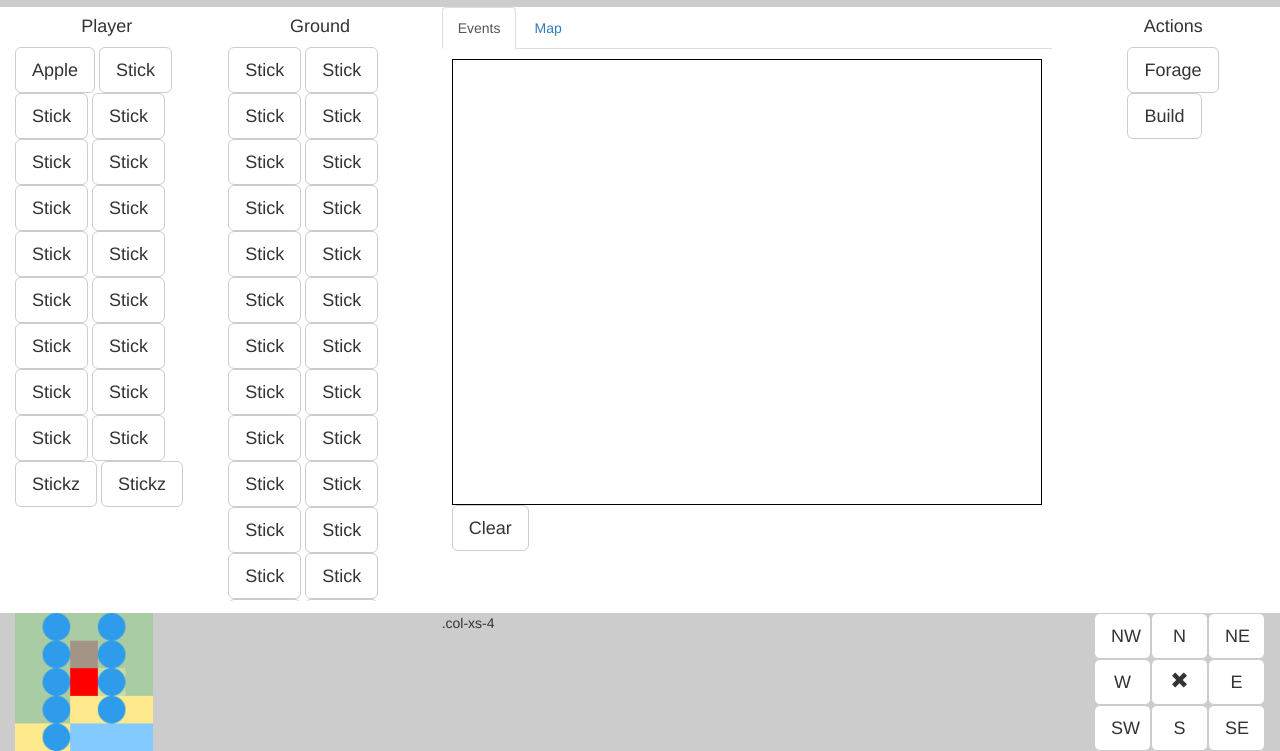
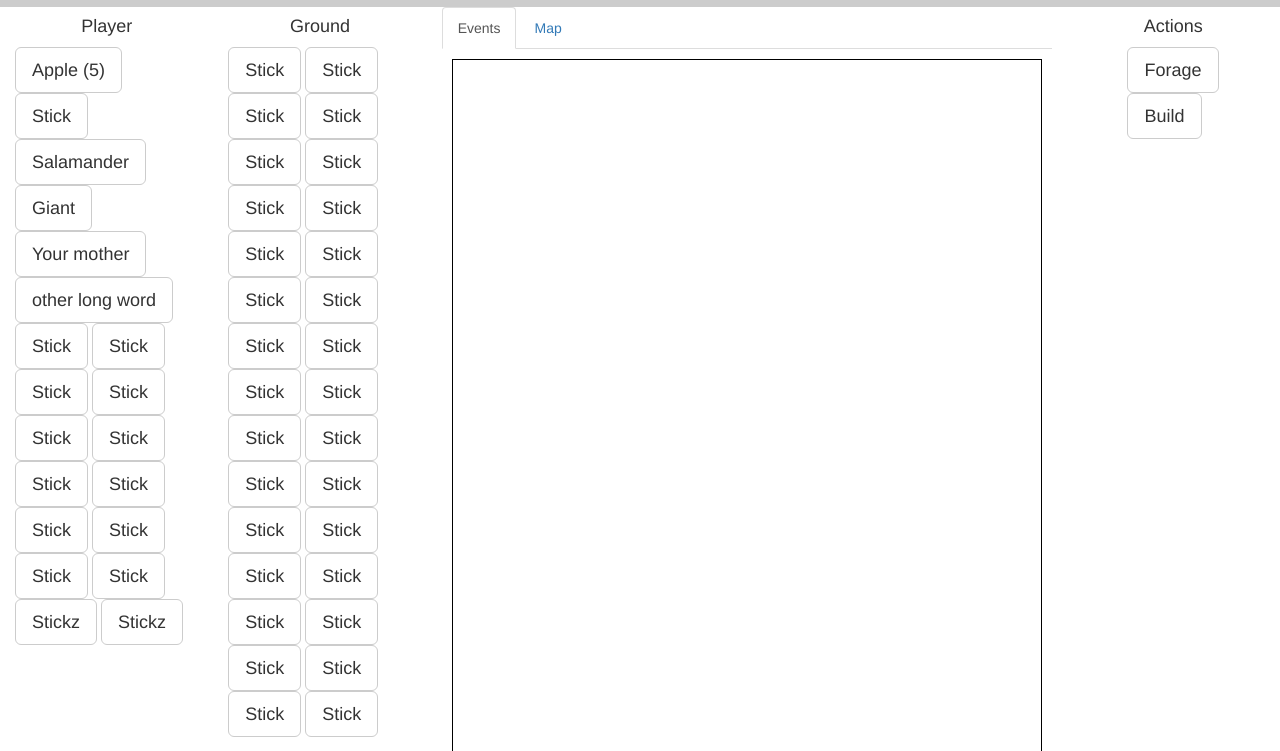
Before and after one commit to rangent/incremental_game, a plain HTML site: page scratch-bootstrap.html in a window 1280 px wide. Shown: the part 49-800 px from the top of the page. Drawn offline with Linux system fonts and the light colour scheme.

Commit message:
Gross JS hacks to get heights working

```diff
--- a/js/scratch-bootstrap.js
+++ b/js/scratch-bootstrap.js
@@ -27,10 +27,10 @@ $( window ).resize(function() {
 
 function resizeElements() {
     var centerHeight= $(window).height() - $("footer").height() - $("header").height();
-    $("#maincol").height($(window).height() - $("footer").height() - $("header").height());
-    $("#mainrow").height($(window).height() - $("footer").height() - $("header").height());
-    var centerColHeight = $("#playercol").height()- $("footer").height();
+    $("#maincol").height($(window).height() - $("footer").innerHeight() - $("header").innerHeight());
+    var centerColHeight = $("#maincol").outerHeight() /*- $("footer").innerHeight()*/;
     $("#eventDiv,#otherContent").height(centerColHeight);
     $("#mapImage").height((centerColHeight > 500) ? 500 : centerColHeight);
     $("#minimapImage").height((3 * $("#nwbutton").outerHeight()));
+    $("#mainrow").height($("#maincol").height());
 }
--- a/scratch-bootstrap.html
+++ b/scratch-bootstrap.html
@@ -28,12 +28,12 @@
         <div id="playercol" class="col-xs-2 full-height">
           <div>
             <h4 class="center">Player</h4>
-            <button class="btn btn-default">Apple</button>
+            <button class="btn btn-default">Apple (5)</button>
             <button class="btn btn-default">Stick</button>
-            <button class="btn btn-default">Stick</button>
-            <button class="btn btn-default">Stick</button>
-            <button class="btn btn-default">Stick</button>
-            <button class="btn btn-default">Stick</button>
+            <button class="btn btn-default">Salamander</button>
+            <button class="btn btn-default">Giant</button>
+            <button class="btn btn-default">Your mother</button>
+            <button class="btn btn-default">other long word</button>
             <button class="btn btn-default">Stick</button>
             <button class="btn btn-default">Stick</button>
             <button class="btn btn-default">Stick</button>
```
